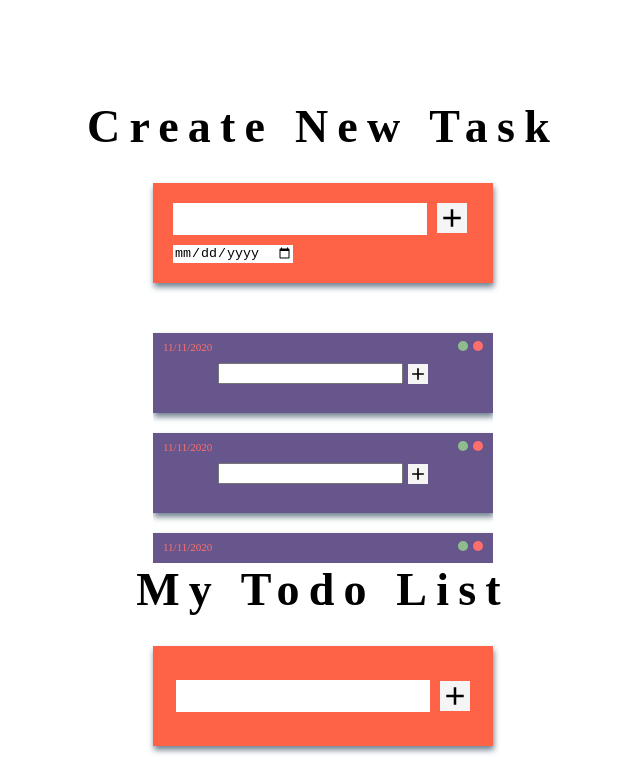
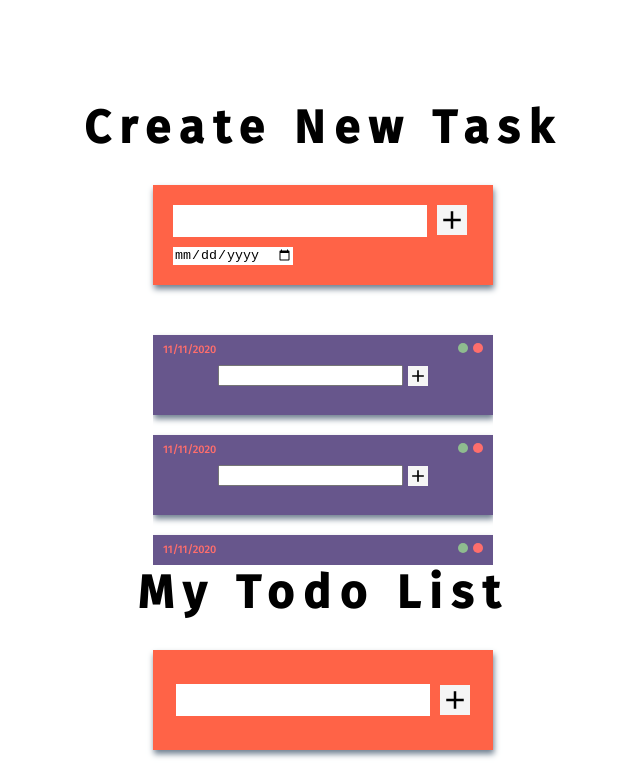
Before and after one commit to andrewpatasik/todo-js, a website built with webpack: page src/pages/index.html in a window 1280 px wide. Shown: the whole page, without its empty margins (317-957 px from the left). Built offline with nearby package versions, Linux system fonts and the light colour scheme; files whose address does not match are found by name.

Commit message:
font changed

```diff
--- a/src/index.js
+++ b/src/index.js
@@ -1,4 +1,3 @@
-//
 import './styles/main.css';
 import { format, formatDistance, formatRelative, subDays } from 'date-fns'
 
--- a/src/styles/main.css
+++ b/src/styles/main.css
@@ -1,3 +1,5 @@
+@import url('https://fonts.googleapis.com/css2?family=Fira+Sans:wght@300;400;500&display=swap');
+
 #wrapper{
     margin:100px auto;
     text-align: center;
@@ -19,7 +21,7 @@
 
 h1{
     margin: 0;
-    font-family: 'Bebas Neue';
+    font-family: 'Fira Sans', sans-serif;
     font-size: 46px;
     letter-spacing: 0.2em;
 }
@@ -86,7 +88,7 @@ img{
     background-color: #67568c;
     color: #ff6e6c;
     box-shadow: 1px 4px 6px slategray;
-    font-family: 'Roboto Mono';
+    font-family: 'Fira Sans', sans-serif;
     font-weight: 500;
     font-size: 16px;
 }
```
Also changed, not shown: dist/main.css.
